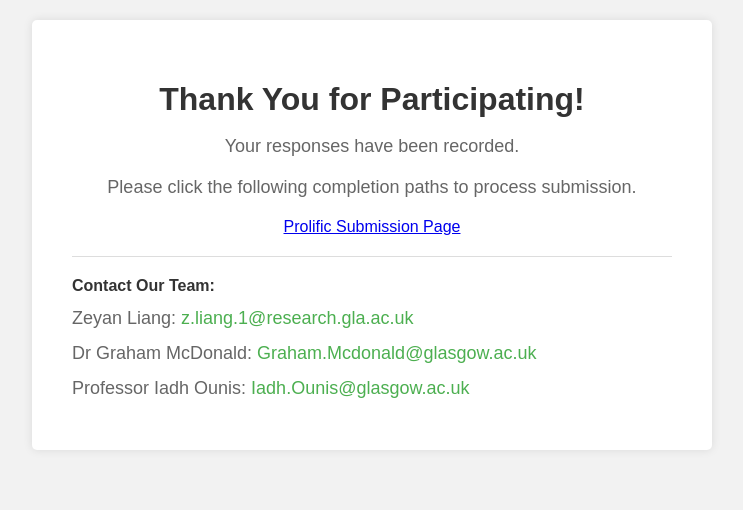
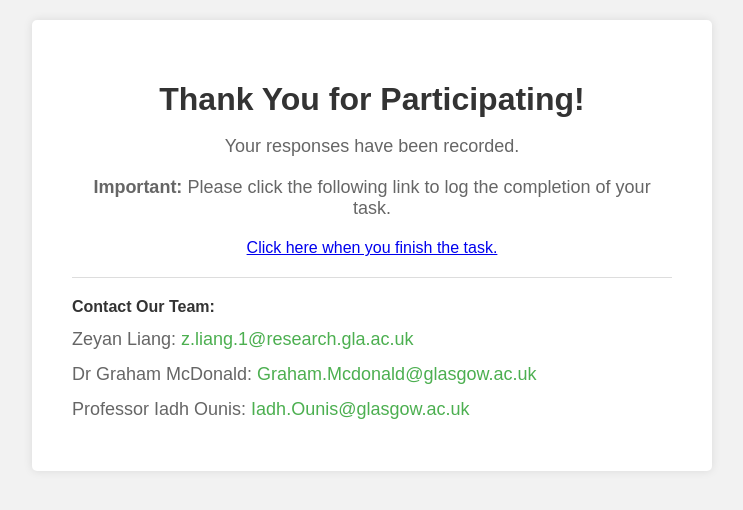
Before and after one commit to LIANGZEYAN/IR_UserCaseStudy.github.io, a Flask app: page /thanks in a window 1280 px wide. Shown: the top 510 px of the page, without its empty margins (268-1011 px from the left). Run offline with Flask 2, Linux system fonts and the light colour scheme.

Commit message:
Update thanks.html

```diff
--- a/templates/thanks.html
+++ b/templates/thanks.html
@@ -58,8 +58,8 @@
   <div class="container">
     <h1>Thank You for Participating!</h1>
     <p>Your responses have been recorded.</p>
-    <p>Please click the following completion paths to process submission.</p>
-    <a href="https://app.prolific.com/submissions/complete?cc=CF6I53VV">Prolific Submission Page</a>
+    <p><strong>Important: </strong>Please click the following link to log the completion of your task.</p>
+    <a href="https://app.prolific.com/submissions/complete?cc=CF6I53VV">Click here when you finish the task.</a>
     <div class="contact">
       <div class="contacts-title">Contact Our Team:</div>
       <p>Zeyan Liang: <a href="mailto:z.liang.1@research.gla.ac.uk">z.liang.1@research.gla.ac.uk</a></p>
```
